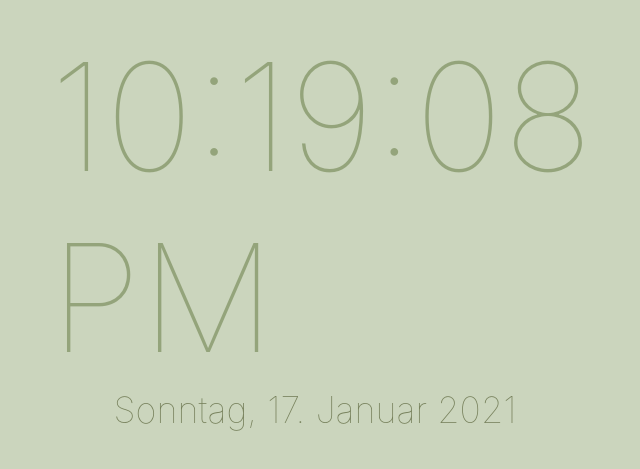
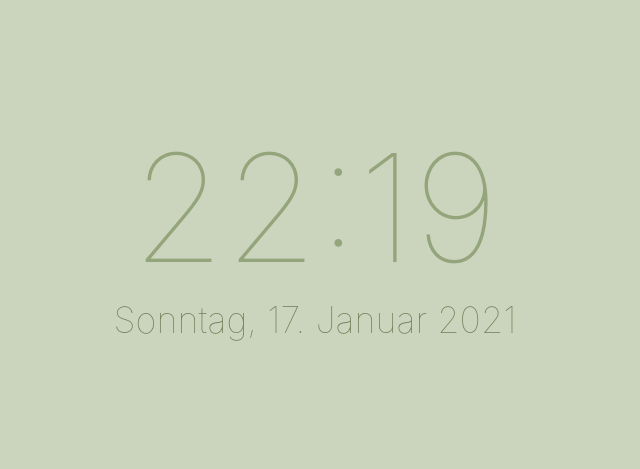
Before and after one commit to azwick/playground, a React (Create React App) app in the folder dashboard/: page / in a window 1280 px wide. Shown: the part 171-640 px from the top of the page, without its empty margins (325-965 px from the left). Built offline with nearby package versions, Linux system fonts and the light colour scheme.

Commit message:
Update: Notes ticking clock

```diff
--- a/dashboard/src/App.css
+++ b/dashboard/src/App.css
@@ -1,7 +1,12 @@
+* {
+  box-sizing: border-box;
+}
+
 :root {
   --lightSage: #cbd5bd;
   --sage: #94a47b;
   --darkSage: #77815C;
+  --orange: orange;
 }
 
 body {
@@ -35,6 +40,7 @@ code {
   font-weight: 100;
   color: var(--sage);
   width: 530px;
+  text-align: center;
 }
 
 .date {
--- a/dashboard/src/App.js
+++ b/dashboard/src/App.js
@@ -1,14 +1,14 @@
 import './App.css';
 
+import Checklist from './Checklist';
 import Clock from './Clock';
-import MyClock from './MyClock';
 import React from 'react';
 
 const App = () => {
   return (
     <div className="App">
       <Clock/>
-      <MyClock/>
+      {/* <Checklist title='Prio A' count='3' /> */}
     </div>
   );
 }
--- a/dashboard/src/Clock.js
+++ b/dashboard/src/Clock.js
@@ -2,8 +2,9 @@ import {useEffect, useState} from "react";
 
 const Clock = () => {
   const [date, setDate] = useState(new Date());
+  const timeOptions = { hour: 'numeric', minute: 'numeric' };
+  const dateOptions = { weekday: 'long', year: 'numeric', month: 'long', day: 'numeric' };
 
-    // Replaces componentDidMount and componentWillUnmount
   useEffect(() => {
     let timer = setInterval( () => tick(), 1000 );
 
@@ -17,10 +18,32 @@ const Clock = () => {
   }
 
   return (
+    <>
       <div className="clock">
-            {date.toLocaleTimeString()}
+        {/* {date.toLocaleTimeString()} <br/> */}
+        {date.toLocaleString('de-DE', timeOptions)}
       </div>
+      <div className="date">
+        {date.toLocaleString('de-DE', dateOptions)}
+      </div>
+    </>
   );
 }
 
 export default Clock;
+
+{/* Notes:
+
+  useEffect
+  > Replaces componentDidMount and componentWillUnmount
+
+  setInterval()
+  > https://developer.mozilla.org/en-US/docs/Web/API/WindowOrWorkerGlobalScope/setInterval
+
+  clearInterval()
+  > https://developer.mozilla.org/en-US/docs/Web/API/WindowOrWorkerGlobalScope/clearInterval
+
+  toLocaleTimeString() // 21:14:18
+  > https://developer.mozilla.org/de/docs/Web/JavaScript/Reference/Global_Objects/Date/toLocaleTimeString
+
+*/}
```
Also changed, not shown: 1 other file (tests, documents, lock files or other folders). Lines whose indentation alone changed are shown as unchanged.
